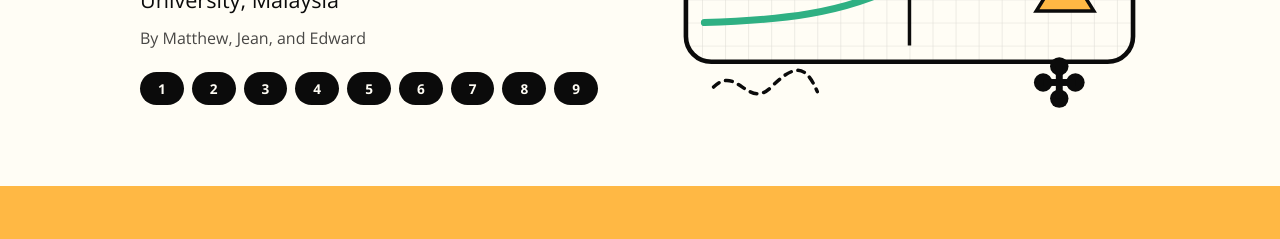
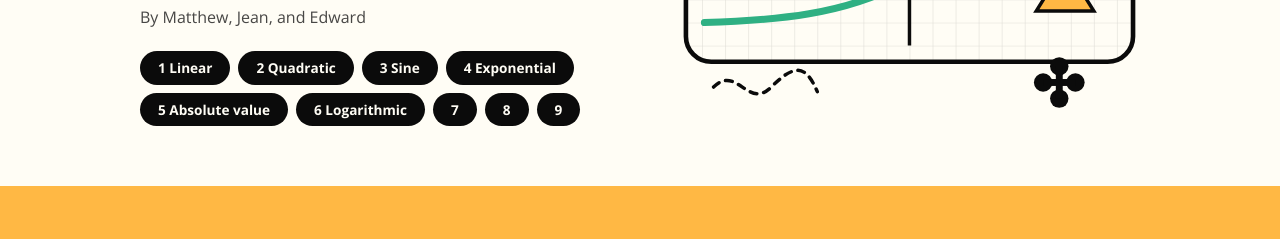
Before and after one commit to matthewsia104-netizen/functions-album, a plain HTML site: page index.html in a window 1280 px wide. Shown: the part 310-549 px from the top of the page. Drawn offline with nearby package versions, Linux system fonts and the light colour scheme.

Commit message:
Update index.html

```diff
--- a/index.html
+++ b/index.html
@@ -133,19 +133,17 @@ const site = {
   members: "Matthew, Jean, and Edward"
 };
 
-const items = Array.from({ length: 9 }, (_, i) => ({
-  type: "",              // function type, e.g. "Reciprocal"
-  student: "",           // who took / modelled this one
-  photo: "",             // original photo
-  graph: "",             // Desmos overlay screenshot
-  equation: "",          // exact equation
-  domain: "",            // set-builder notation
-  range: "",
-  derivation: "",        // your algebraic derivation (2 key points)
-  transformation: "",    // Paragraph 1: transformation mapping and parameters
-  breakdown: ""          // Paragraph 2: domain/range bounds and where the model breaks down
-}));
-
+const items = [
+  { type: "Linear", student: "", photo: "", graph: "", equation: "", domain: "", range: "", derivation: "", transformation: "", breakdown: "" },
+  { type: "Quadratic", student: "", photo: "", graph: "", equation: "", domain: "", range: "", derivation: "", transformation: "", breakdown: "" },
+  { type: "Sine", student: "", photo: "", graph: "", equation: "", domain: "", range: "", derivation: "", transformation: "", breakdown: "" },
+  { type: "Exponential", student: "", photo: "", graph: "", equation: "", domain: "", range: "", derivation: "", transformation: "", breakdown: "" },
+  { type: "Absolute value", student: "", photo: "", graph: "", equation: "", domain: "", range: "", derivation: "", transformation: "", breakdown: "" },
+  { type: "Logarithmic", student: "", photo: "", graph: "", equation: "", domain: "", range: "", derivation: "", transformation: "", breakdown: "" },
+  { type: "", student: "", photo: "", graph: "", equation: "", domain: "", range: "", derivation: "", transformation: "", breakdown: "" },
+  { type: "", student: "", photo: "", graph: "", equation: "", domain: "", range: "", derivation: "", transformation: "", breakdown: "" },
+  { type: "", student: "", photo: "", graph: "", equation: "", domain: "", range: "", derivation: "", transformation: "", breakdown: "" }
+];
 /* ===================== Do not edit below ===================== */
 const $ = (id) => document.getElementById(id);
 $("siteTitle").textContent = site.title;
```
